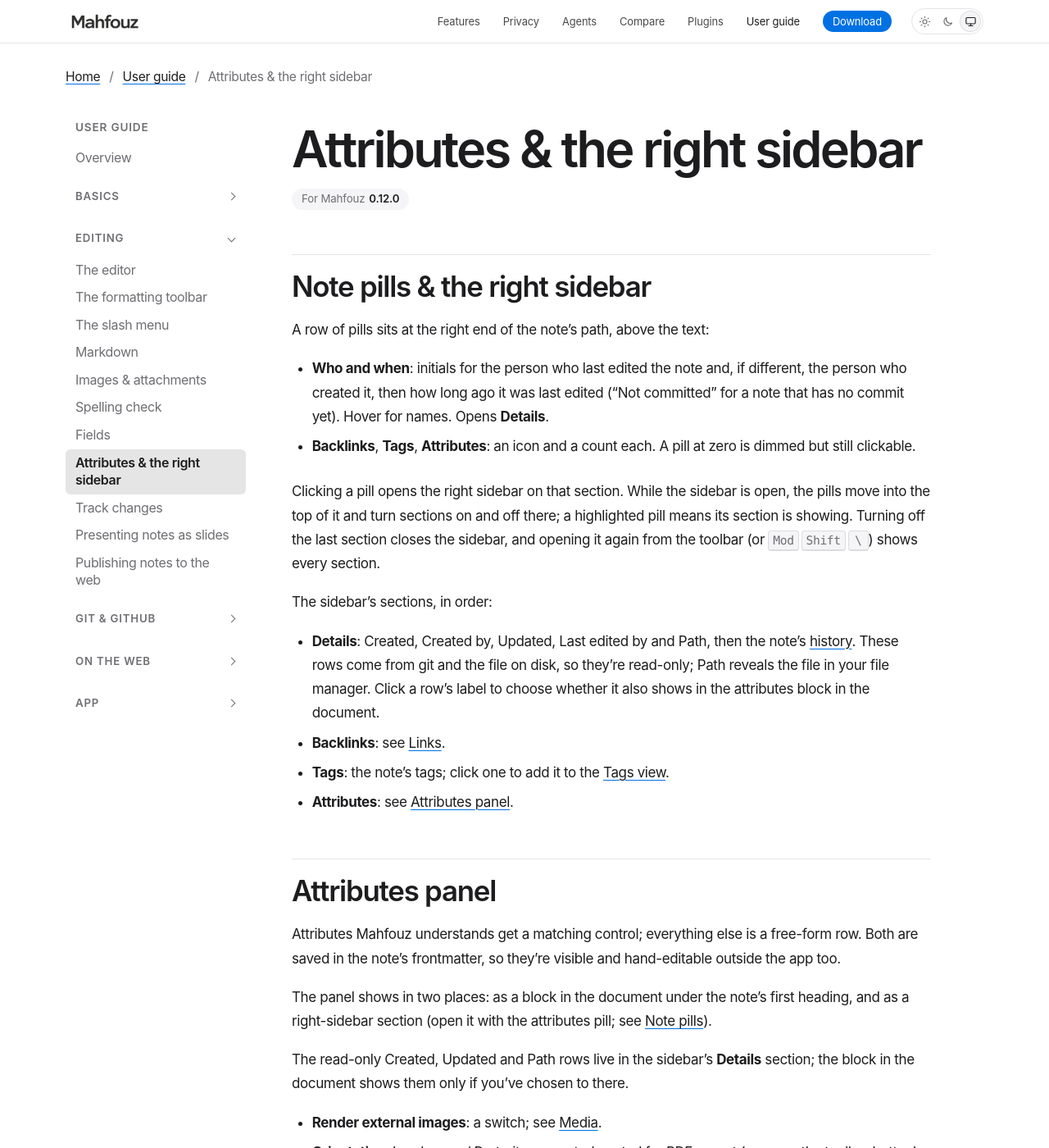
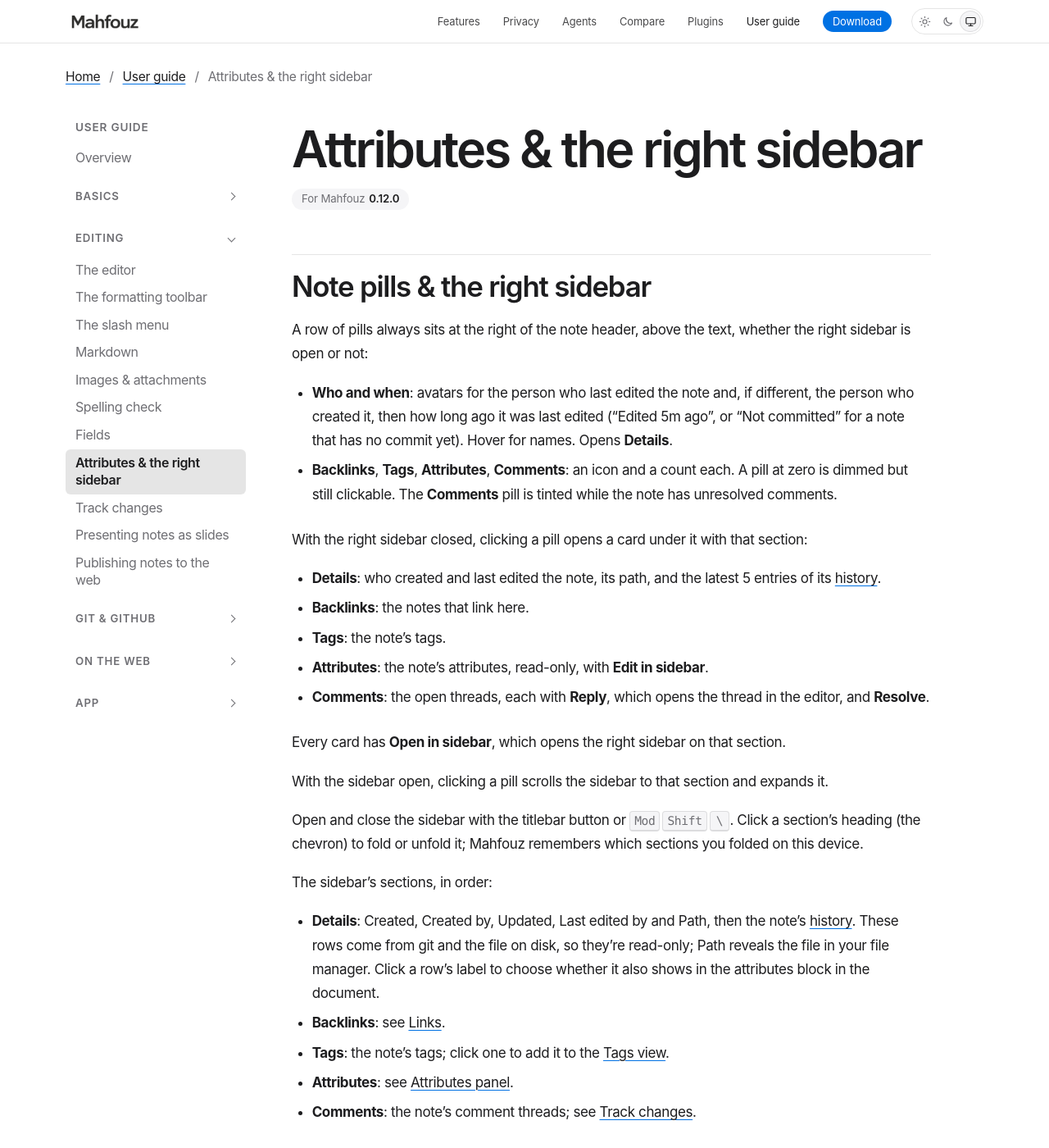
Before and after one commit to mahfouz-app/docs, a Jekyll site: the page built from guide/attributes.md, in a window 1280 px wide and 1400 px high. Shown: the whole window at 82% size. Built offline with Jekyll 4.4.1, drawn with Linux system fonts in a browser that asks for light colours; some of the changed text lies outside the part shown.

Commit message:
guide: note pill cards and folding sidebar sections
Co-Authored-By: Claude Opus 5.5 <noreply@anthropic.com>

```diff
--- a/guide/attributes.md
+++ b/guide/attributes.md
@@ -7,20 +7,39 @@ permalink: /guide/attributes/
 
 ## Note pills & the right sidebar
 
-A row of pills sits at the right end of the note's path, above the text:
+A row of pills always sits at the right of the note header, above the
+text, whether the right sidebar is open or not:
 
-- **Who and when**: initials for the person who last edited the note
+- **Who and when**: avatars for the person who last edited the note
   and, if different, the person who created it, then how long ago it was
-  last edited ("Not committed" for a note that has no commit yet). Hover
-  for names. Opens **Details**.
-- **Backlinks**, **Tags**, **Attributes**: an icon and a count each.
-  A pill at zero is dimmed but still clickable.
+  last edited ("Edited 5m ago", or "Not committed" for a note that has
+  no commit yet). Hover for names. Opens **Details**.
+- **Backlinks**, **Tags**, **Attributes**, **Comments**: an icon and a
+  count each. A pill at zero is dimmed but still clickable. The
+  **Comments** pill is tinted while the note has unresolved comments.
 
-Clicking a pill opens the right sidebar on that section. While the
-sidebar is open, the pills move into the top of it and turn sections on
-and off there; a highlighted pill means its section is showing. Turning
-off the last section closes the sidebar, and opening it again from the
-toolbar (or <kbd>Mod</kbd><kbd>Shift</kbd><kbd>&#92;</kbd>) shows every section.
+With the right sidebar closed, clicking a pill opens a card under it
+with that section:
+
+- **Details**: who created and last edited the note, its path, and the
+  latest 5 entries of its [history](/guide/history/).
+- **Backlinks**: the notes that link here.
+- **Tags**: the note's tags.
+- **Attributes**: the note's attributes, read-only, with **Edit in
+  sidebar**.
+- **Comments**: the open threads, each with **Reply**, which opens the
+  thread in the editor, and **Resolve**.
+
+Every card has **Open in sidebar**, which opens the right sidebar on
+that section.
+
+With the sidebar open, clicking a pill scrolls the sidebar to that
+section and expands it.
+
+Open and close the sidebar with the titlebar button or
+<kbd>Mod</kbd><kbd>Shift</kbd><kbd>&#92;</kbd>. Click a section's
+heading (the chevron) to fold or unfold it; Mahfouz remembers which
+sections you folded on this device.
 
 The sidebar's sections, in order:
 
@@ -32,6 +51,8 @@ The sidebar's sections, in order:
 - **Backlinks**: see [Links](/guide/links/#links-wikilinks--backlinks).
 - **Tags**: the note's tags; click one to add it to the [Tags view](/guide/links/#tags).
 - **Attributes**: see [Attributes panel](#attributes-panel).
+- **Comments**: the note's comment threads; see
+  [Track changes](/guide/track-changes/).
 
 ## Attributes panel
 
@@ -40,8 +61,8 @@ is a free-form row. Both are saved in the note's frontmatter, so
 they're visible and hand-editable outside the app too.
 
 The panel shows in two places: as a block in the document under the
-note's first heading, and as a right-sidebar section (open it with the
-attributes pill; see [Note pills](#note-pills--the-right-sidebar)).
+note's first heading, and as a right-sidebar section (open it from the
+attributes pill's card; see [Note pills](#note-pills--the-right-sidebar)).
 
 The read-only Created, Updated and Path rows live in the sidebar's
 **Details** section; the block in the document shows them only if you've
```
Also changed, not shown: guide/links.md (+1 -1 lines).
